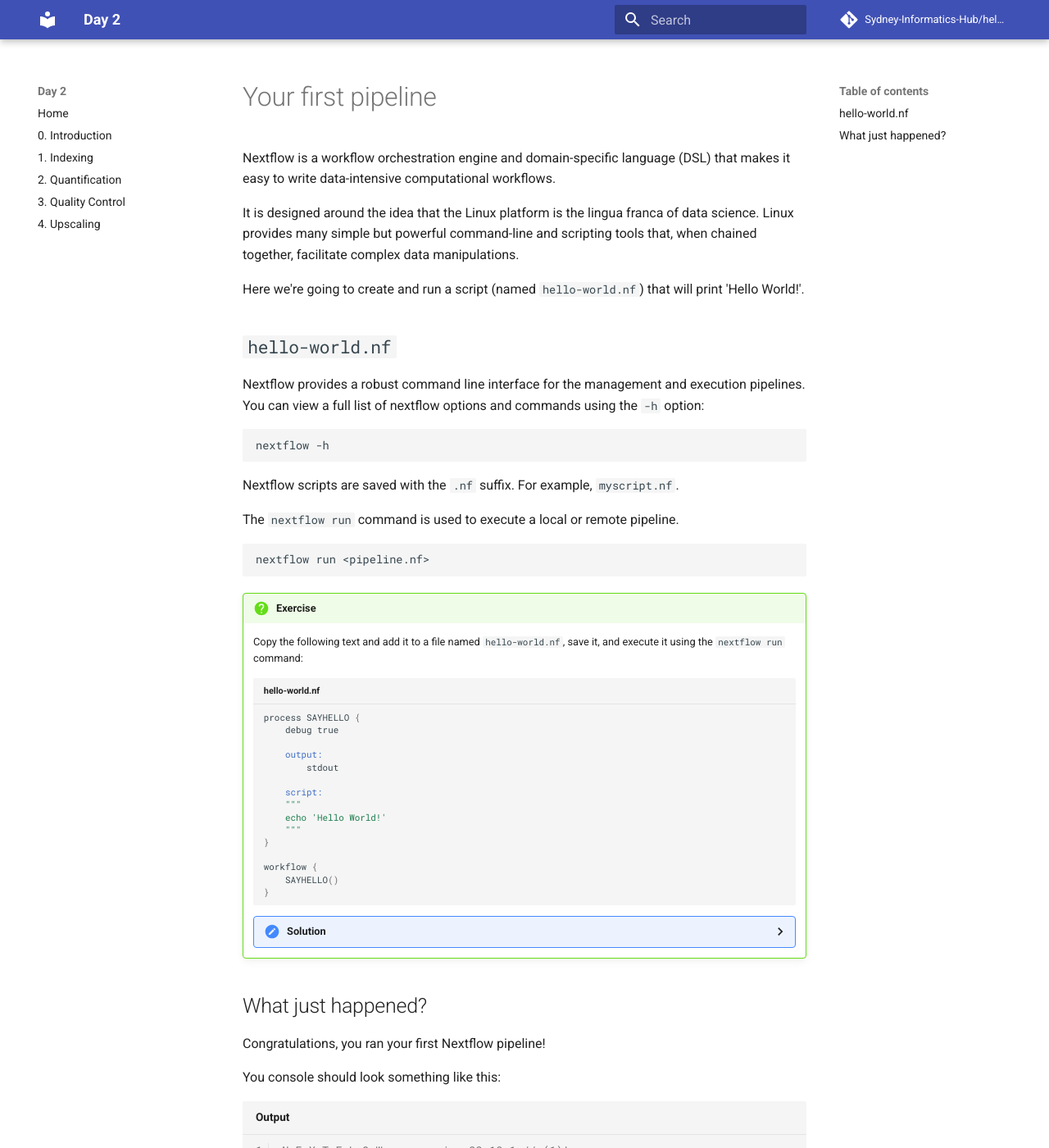
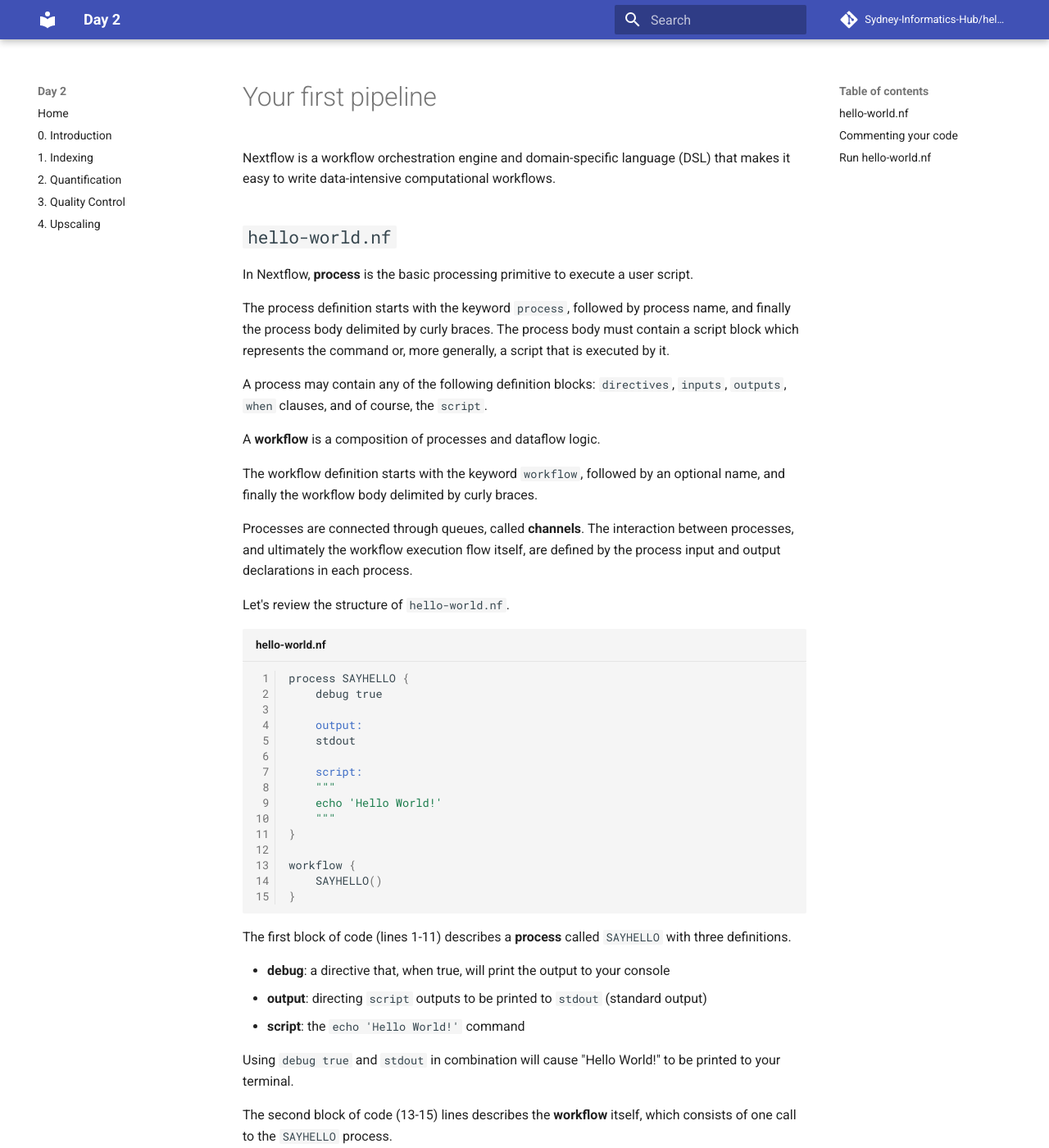
Before and after one commit to Sydney-Informatics-Hub/hello-nextflow, an MkDocs documentation site: the page built from docs/session1/02_hellonf.md, in a window 1280 px wide and 1400 px high. Shown: the whole window at 82% size. Built offline with MkDocs 1.6.1 and Material for MkDocs 9.7.7, drawn with Linux system fonts in a browser that asks for light colours; comment, search, counter and statistics services are not loaded; some of the changed text lies outside the part shown.

Commit message:
Add more content draft

````diff
--- a/docs/session1/02_hellonf.md
+++ b/docs/session1/02_hellonf.md
@@ -2,21 +2,90 @@
 
 Nextflow is a workflow orchestration engine and domain-specific language (DSL) that makes it easy to write data-intensive computational workflows.
 
-It is designed around the idea that the Linux platform is the lingua franca of data science. Linux provides many simple but powerful command-line and scripting tools that, when chained together, facilitate complex data manipulations.
-
-Here we're going to create and run a script (named `hello-world.nf`) that will print 'Hello World!'.
-
 ## `hello-world.nf`
 
-Nextflow provides a robust command line interface for the management and execution pipelines. You can view a full list of nextflow options and commands using the `-h` option:
+In Nextflow, **process** is the basic processing primitive to execute a user script.
 
-```bash
-nextflow -h
+The process definition starts with the keyword `process`, followed by process name, and finally the process body delimited by curly braces. The process body must contain a script block which represents the command or, more generally, a script that is executed by it.
+
+A process may contain any of the following definition blocks: `directives`, `inputs`, `outputs`, `when` clauses, and of course, the `script`.
+
+A **workflow** is a composition of processes and dataflow logic.
+
+The workflow definition starts with the keyword `workflow`, followed by an optional name, and finally the workflow body delimited by curly braces.
+
+Processes are connected through queues, called **channels**. The interaction between processes, and ultimately the workflow execution flow itself, are defined by the process input and output declarations in each process.
+
+Let's review the structure of  `hello-world.nf`.
+
+```groovy title="hello-world.nf" linenums="1"
+process SAYHELLO {
+    debug true
+
+    output:
+    stdout
+
+    script:
+    """
+    echo 'Hello World!'
+    """
+}
+
+workflow {
+    SAYHELLO()
+}
 ```
 
-Nextflow scripts are saved with the `.nf` suffix. For example, `myscript.nf`.
+The first block of code (lines 1-11) describes a **process** called `SAYHELLO` with three definitions.
 
-The `nextflow run` command is used to execute a local or remote pipeline.
+- **debug**: a directive that, when true, will print the output to your console
+- **output**: directing `script` outputs to be printed to `stdout` (standard output)
+- **script**: the `echo 'Hello World!'` command
+
+Using `debug true` and `stdout` in combination will cause "Hello World!" to be printed to your terminal.
+
+The second block of code (13-15) lines describes the **workflow** itself, which consists of one call to the `SAYHELLO` process.
+
+## Commenting your code
+
+It is worthwhile to comment your code so you, and others, can easily understand your code.
+
+In Nextflow, a single line comment can be added by prepending it with two forward slash (`//`):
+
+```groovy
+// This is my comment`
+```
+
+Similarly, multi-line comments can be added using the following format:
+
+```groovy
+/*
+ * Use echo to print 'Hello World!' to standard out
+ */
+```
+
+As a developer you can to choose how and where to comment your code.
+
+!!!question "Exercise"
+
+    Add a comment to your pipeline to describe what the **process** block is doing:
+
+    ??? "Solution"
+
+        Your solution may look something like this:
+
+        ```groovy title="hello-world.nf"
+        /*
+         * Use echo to print 'Hello World!' to standard out
+         */
+        process SAYHELLO {
+        ```
+
+---
+
+## Run `hello-world.nf`
+
+The `run` command is used to execute these pipelines.
 
 ```bash
 nextflow run <pipeline.nf>
@@ -24,35 +93,13 @@ nextflow run <pipeline.nf>
 
 !!!question "Exercise"
 
-    Copy the following text and add it to a file named `hello-world.nf`, save it, and execute it using the ` nextflow run` command:
-
-    ```groovy title="hello-world.nf"
-    process SAYHELLO {
-        debug true
-
-        output:
-            stdout
-
-        script:
-        """
-        echo 'Hello World!'
-        """
-    }
-
-    workflow {
-        SAYHELLO()
-    }
-    ```
-
-    ??? "Solution"
+    Use ` nextflow run` command to execute `hello-world.nf`:
 
         ```bash
         nextflow run hello-world.nf
         ```
 
-## What just happened?
-
-Congratulations, you ran your first Nextflow pipeline!
+Congratulations! You have just ran your first pipeline!
 
 You console should look something like this:
 
@@ -78,11 +125,9 @@ When a task is created, Nextflow stages the task input files, script, and other
 
 !!! warning
 
-    Your work directory won't necessarily have the same hash as the one shown above.
+    Your work directory might not have the same hash as the one shown above.
 
-You can browse the `work` directory to find the log files and any outputs created by the task.
-
-You should find the following files:
+A series of files log files and any outputs are created by each task in the work directory:
 
 -   **`.command.begin`**: Metadata related to the beginning of the execution of the process task
 -   **`.command.err`**: Error messages (stderr) emitted by the process task
@@ -91,11 +136,11 @@ You should find the following files:
 -   **`.command.sh`**: The command that was run by the process task call
 -   **`.exitcode`**: The exit code resulting from the command
 
-While these file are not required now, you may need to interrogate them to troubleshoot issues later.
+These files are created by Nextflow to manage the execution of your pipeline. While these file are not required now, you may need to interrogate them to troubleshoot issues later.
 
 !!!question "Exercise"
 
-    Browse the work directory and view the `.command.sh` file.
+    Browse the `work` directory and view the `.command.sh` file.
 
     ??? "Solution"
 
@@ -114,5 +159,7 @@ While these file are not required now, you may need to interrogate them to troub
     In this step you have learned:
 
     1. How to create a Nextflow pipeline
-    2. How to run a Nextflow pipeline
-    3. How to view log files create by Nextflow
+    2. How to interpret `hello-world.nf`
+    3. How to add comments to your pipelines
+    4. How to `run` a Nextflow pipeline
+    5. How to view log files create by Nextflow
````
Also changed, not shown: docs/session1/01_helloworld.md (+1 -1 lines), docs/session1/03_interpret.md (deleted, +0 -89 lines), docs/session1/03_output.md (added, +92 -0 lines), docs/session1/04_output.md (deleted, +0 -71 lines), docs/session1/04_params.md (added, +60 -0 lines), docs/session1/05_inputs.md (added, +124 -0 lines), docs/session1/05_params.md (deleted, +0 -66 lines), docs/session1/06_process.md (added), docs/session1/07_bonus.md (added).
